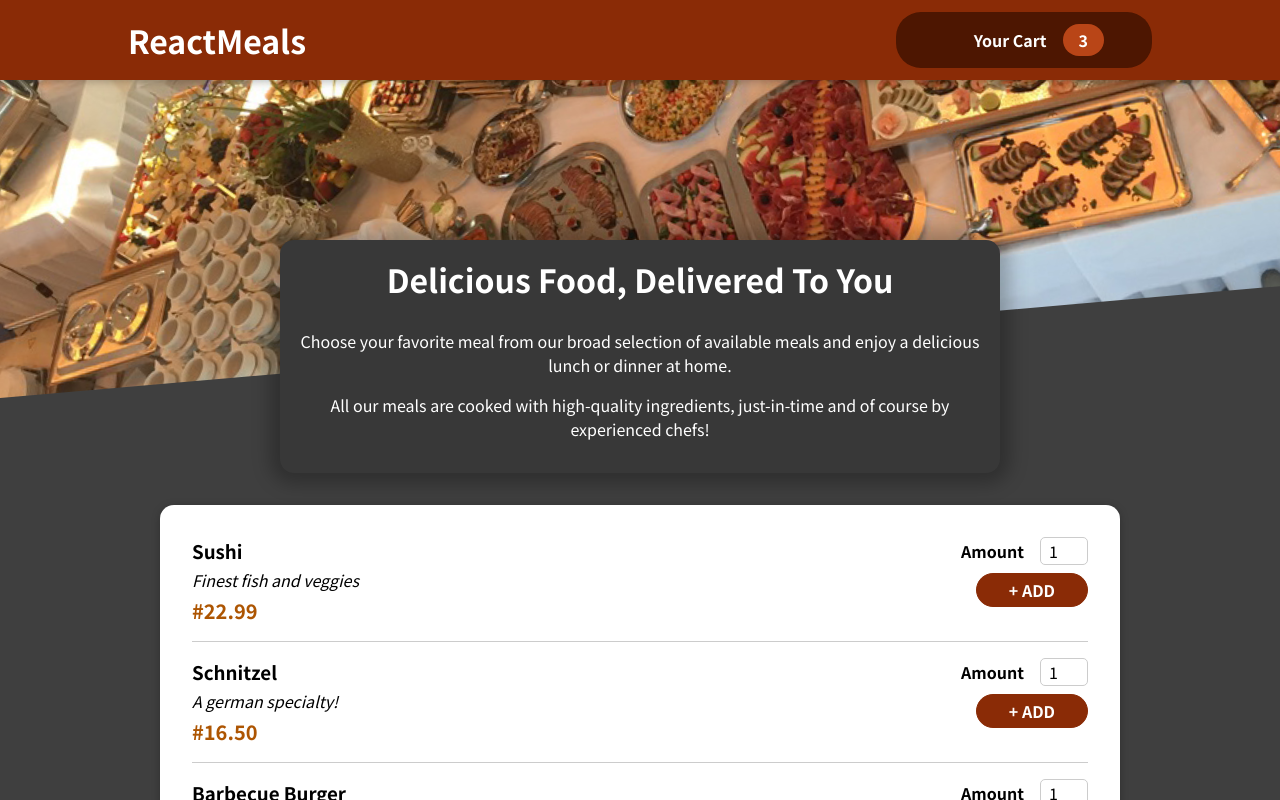
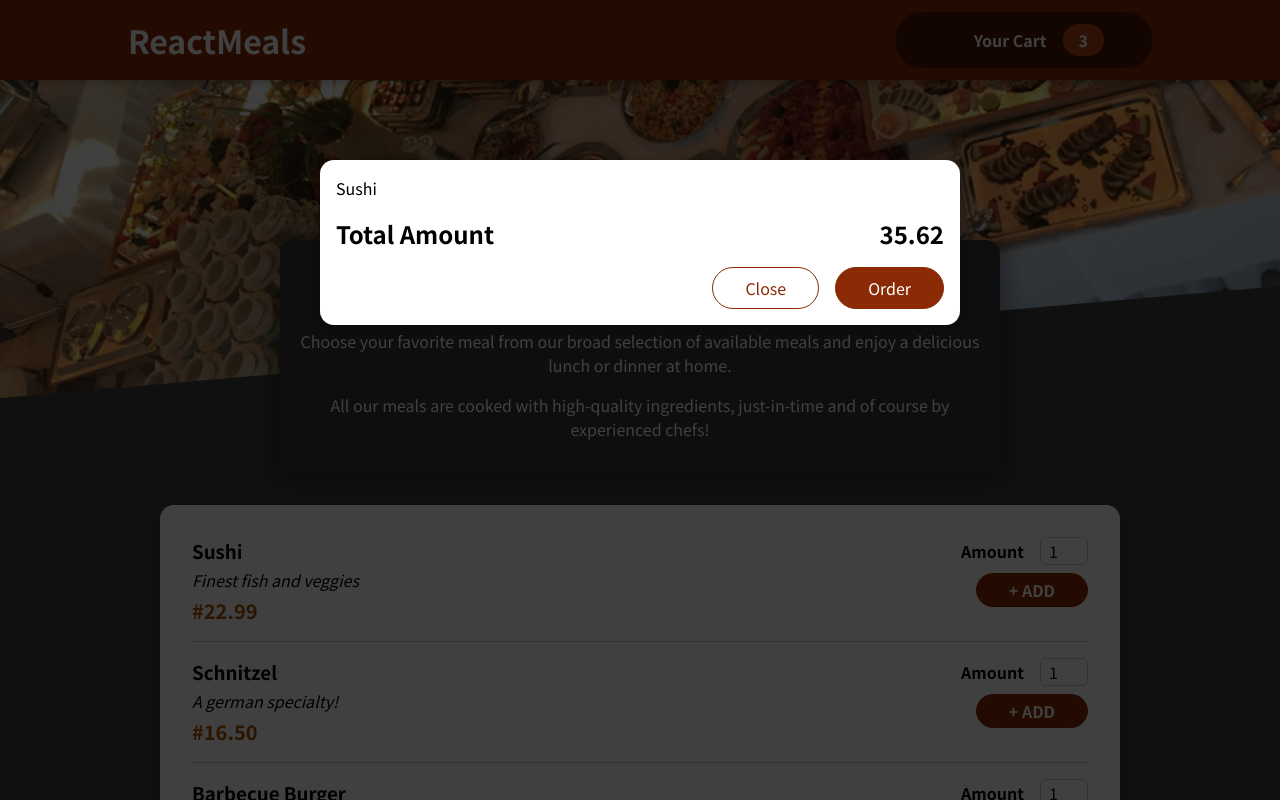
Before and after one commit to Mridul00700/food-order, a JavaScript app: page / in a window 1280 px wide. Shown: the top 800 px of the page. Built offline with nearby package versions, Linux system fonts and the light colour scheme; some icons are missing.

Commit message:
Cart-Modal-ReactPortals

```diff
--- a/public/index.html
+++ b/public/index.html
@@ -1,14 +1,12 @@
 <!DOCTYPE html>
 <html lang="en">
+
 <head>
   <meta charset="utf-8" />
   <link rel="icon" href="%PUBLIC_URL%/favicon.ico" />
   <meta name="viewport" content="width=device-width, initial-scale=1" />
   <meta name="theme-color" content="#000000" />
-    <meta
-      name="description"
-      content="Web site created using create-react-app"
-    />
+  <meta name="description" content="Web site created using create-react-app" />
   <link rel="apple-touch-icon" href="%PUBLIC_URL%/logo192.png" />
   <!--
       manifest.json provides metadata used when your web app is installed on a
@@ -26,8 +24,10 @@
     -->
   <title>React App</title>
 </head>
+
 <body>
   <noscript>You need to enable JavaScript to run this app.</noscript>
+  <div id="overlays"></div>
   <div id="root"></div>
   <!--
       This HTML file is a template.
@@ -40,4 +40,5 @@
       To create a production bundle, use `npm run build` or `yarn build`.
     -->
 </body>
+
 </html>
--- a/src/App.js
+++ b/src/App.js
@@ -1,9 +1,12 @@
 import Header from "./components/Layout/Header";
 import Meals from './components/Meals/Meals';
+import Cart from './components/Cart/Cart';
+
 
 function App() {
   return (
     <>
+      <Cart />
       <Header />
       <main>
         <Meals />
--- a/src/components/Cart/Cart.js
+++ b/src/components/Cart/Cart.js
@@ -1,3 +1,4 @@
+import Modal from '../UI/Modal';
 import classes from './Cart.module.css';
 
 const Cart = props => {
@@ -5,7 +6,7 @@
 
     const cartItem = <ul className={classes['cart-items']}>{[{ name: 'Sushi', id: 'c1', amount: 2, price: 12.99 }].map(item => <li>{item.name}</li>)}</ul>
 
-    return <div>
+    return <Modal>
         {cartItem}
         <div className={classes.total}>
             <span>Total Amount</span>
@@ -15,7 +16,7 @@
             <button className={classes['button--alt']}>Close</button>
             <button className={classes.button}>Order</button>
         </div>
-    </div>
+    </Modal>
 }
 
 export default Cart;
--- /dev/null
+++ b/src/components/UI/Modal.js
@@ -0,0 +1,34 @@
+import classes from './Modal.module.css';
+import ReactDOM from 'react-dom';
+
+
+const Backdrop = props => {
+    return <div className={classes.backdrop}></div>
+}
+
+
+const ModalOverlay = props => {
+    return <div className={classes.modal}>
+        <div className={classes.content}>{props.children}</div>
+    </div>
+}
+
+
+const Modal = props => {
+
+    //  If not using portals
+    // return <>
+    //     <Backdrop />
+    //     <ModalOverlay>{props.children} </ModalOverlay>
+    // </>
+
+    // Using portals-->
+    const portalElement = document.getElementById('overlays');
+
+    return <>
+        {ReactDOM.createPortal(<Backdrop />, portalElement)}
+        {ReactDOM.createPortal(<ModalOverlay>{props.children}</ModalOverlay>, portalElement)}
+    </>
+}
+
+export default Modal;
--- /dev/null
+++ b/src/components/UI/Modal.module.css
@@ -0,0 +1,40 @@
+.backdrop {
+  position: fixed;
+  top: 0;
+  left: 0;
+  width: 100%;
+  height: 100vh;
+  z-index: 20;
+  background-color: rgba(0, 0, 0, 0.75);
+}
+
+.modal {
+  position: fixed;
+  top: 20vh;
+  left: 5%;
+  width: 90%;
+  background-color: white;
+  padding: 1rem;
+  border-radius: 14px;
+  box-shadow: 0 2px 8px rgba(0, 0, 0, 0.25);
+  z-index: 30;
+  animation: slide-down 300ms ease-out forwards;
+}
+
+@media (min-width: 768px) {
+  .modal {
+    width: 40rem;
+    left: calc(50% - 20rem);
+  }
+}
+
+@keyframes slide-down {
+  from {
+    opacity: 0;
+    transform: translateY(-3rem);
+  }
+  to {
+    opacity: 1;
+    transform: translateY(0);
+  }
+}
```
Also changed, not shown: 1 other file (tests, documents, lock files or other folders). Lines whose indentation alone changed are shown as unchanged.
